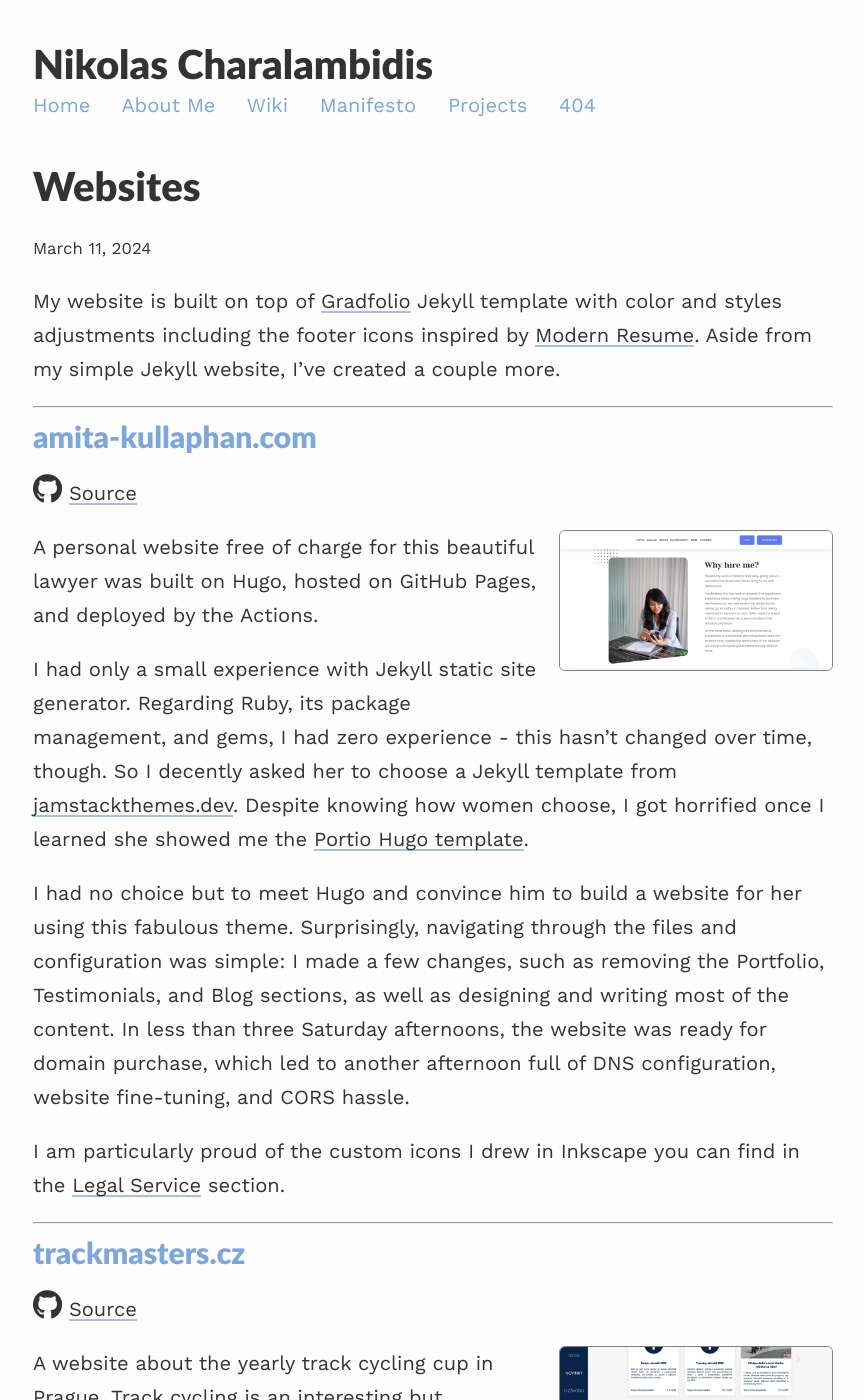
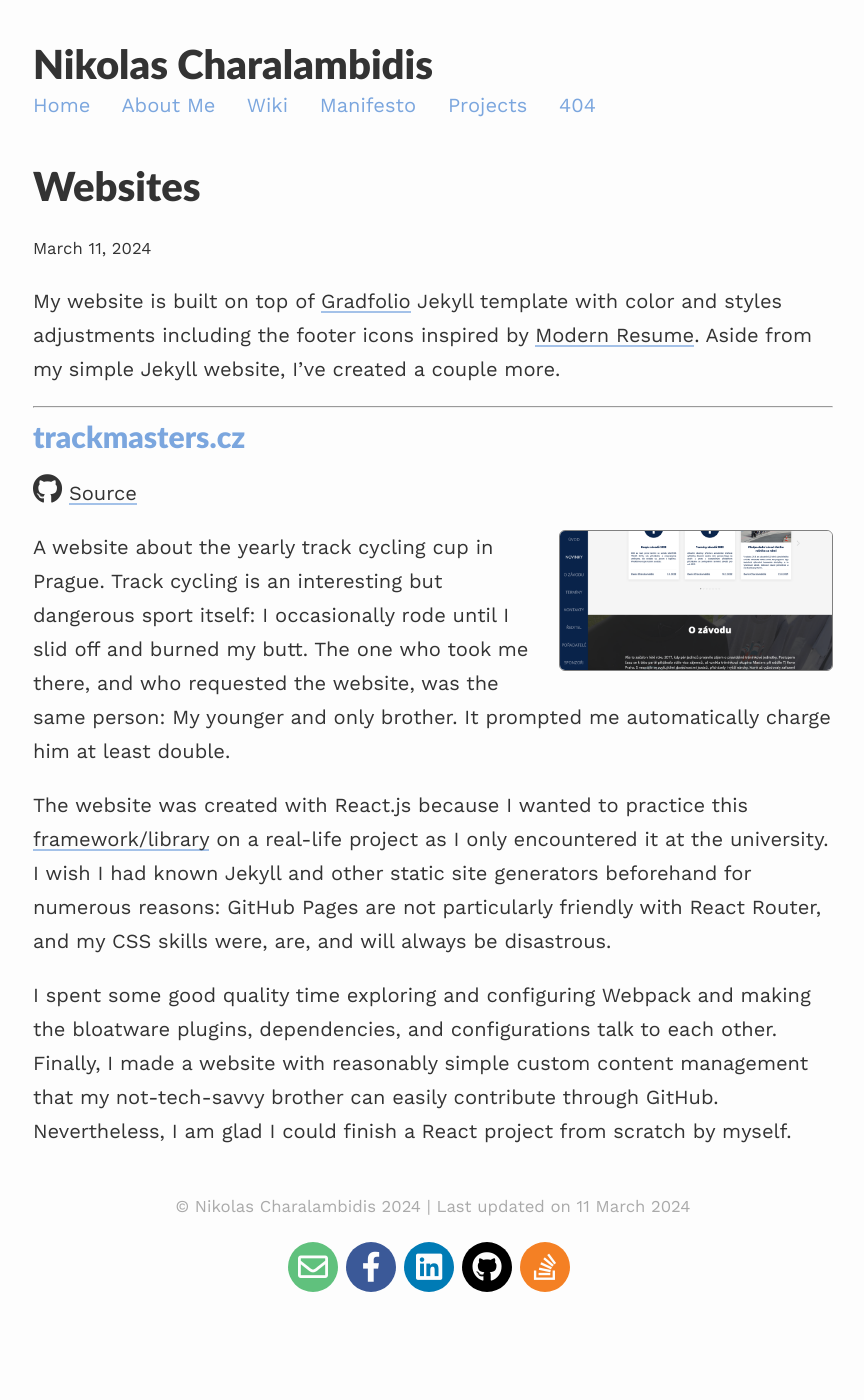
Before and after one commit to Nikolas-Charalambidis/nikolas-charalambidis.github.io, a Jekyll site: the page built from _projects/websites.md, in a window 1280 px wide and 1400 px high. Shown: the whole window, without its empty margins (207-1071 px from the left). Built offline with Jekyll 4.4.1, drawn with Linux system fonts in a browser that asks for light colours; nearby versions of some CDN libraries; comment, search, counter and statistics services are not loaded.

Commit message:
Websites

```diff
--- a/_projects/websites.md
+++ b/_projects/websites.md
@@ -20,31 +20,6 @@
 
 ---
 
-## [amita-kullaphan.com](https://amita-kullaphan.com)
-
-<span class="fab fa-github" style='font-size:30px'></span> <a href="https://github.com/amita-kullaphan/amita-kullaphan.github.io">Source</a>
-
-<a href="https://www.amita-kullaphan.com">
-  <img class="{{ page.website.amita-kullaphan-com.image.align }}" alt="amita-kullaphan.com" width="34%"
-       src="{{ page.website.amita-kullaphan-com.image.name | prepend: '/assets/images/websites/' | relative_url }}">
-</a>
-
-A personal website free of charge for this beautiful lawyer was built on Hugo, hosted on GitHub Pages, and deployed by the Actions.
-
-I had only a small experience with Jekyll static site generator.
-Regarding Ruby, its package management, and gems, I had zero experience - this hasn’t changed over time, though.
-So I decently asked her to choose a Jekyll template from [jamstackthemes.dev](https://jamstackthemes.dev/theme/).
-Despite knowing how women choose, I got horrified once I learned she showed me the [Portio Hugo template](https://jamstackthemes.dev/theme/portio-hugo/).
-
-I had no choice but to meet Hugo and convince him to build a website for her using this fabulous theme.
-Surprisingly, navigating through the files and configuration was simple:
-I made a few changes, such as removing the Portfolio, Testimonials, and Blog sections, as well as designing and writing most of the content.
-In less than three Saturday afternoons, the website was ready for domain purchase, which led to another afternoon full of DNS configuration, website fine-tuning, and CORS hassle.
-
-I am particularly proud of the custom icons I drew in Inkscape you can find in the [Legal Service](https://www.amita-kullaphan.com/#service) section.
-
-___
-
 ## [trackmasters.cz](https://trackmasters.cz)
 
 <span class="fab fa-github" style='font-size:30px'></span> <a href="https://github.com/trackmasters/trackmasters.github.io">Source</a>
```
